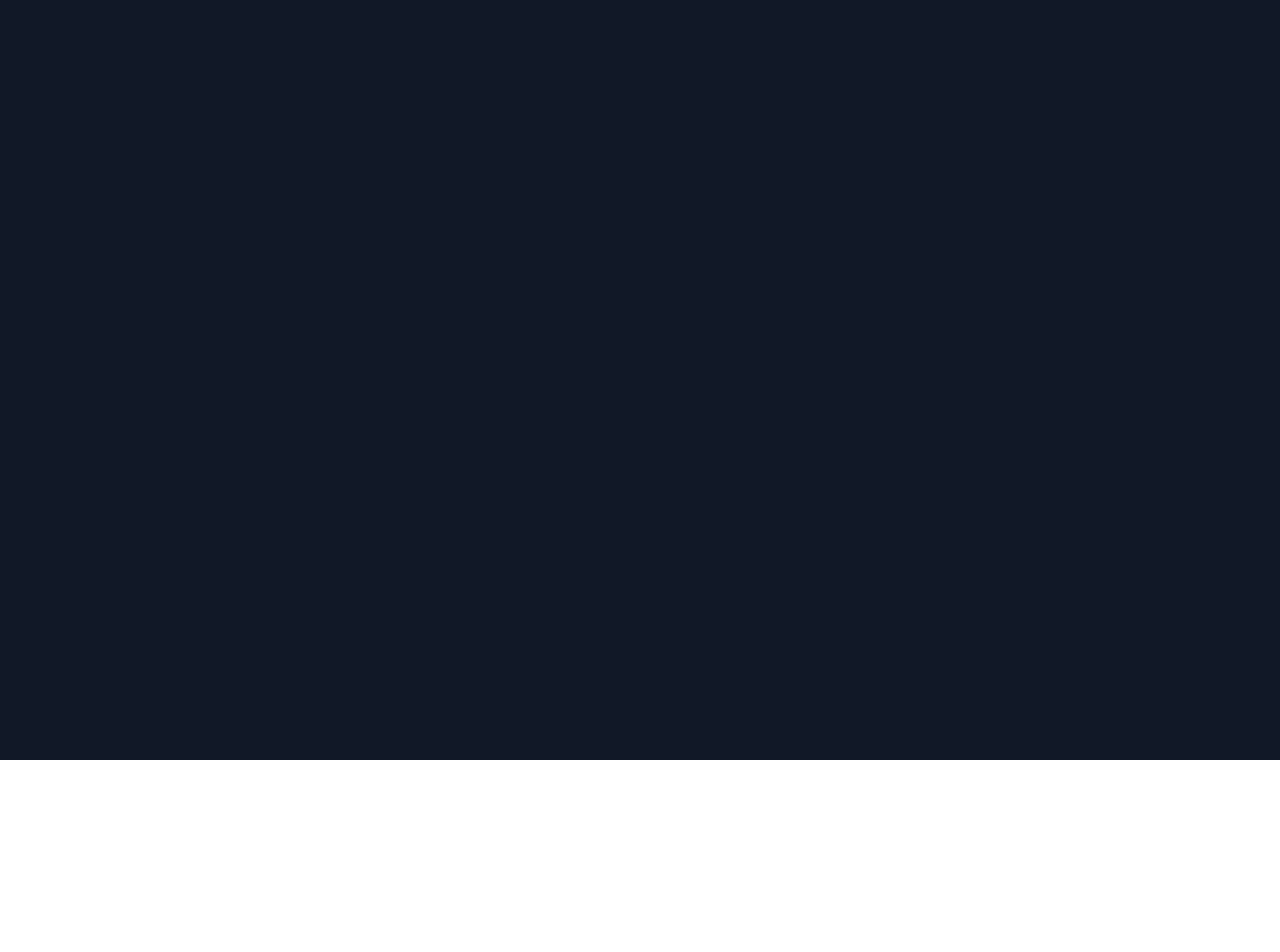
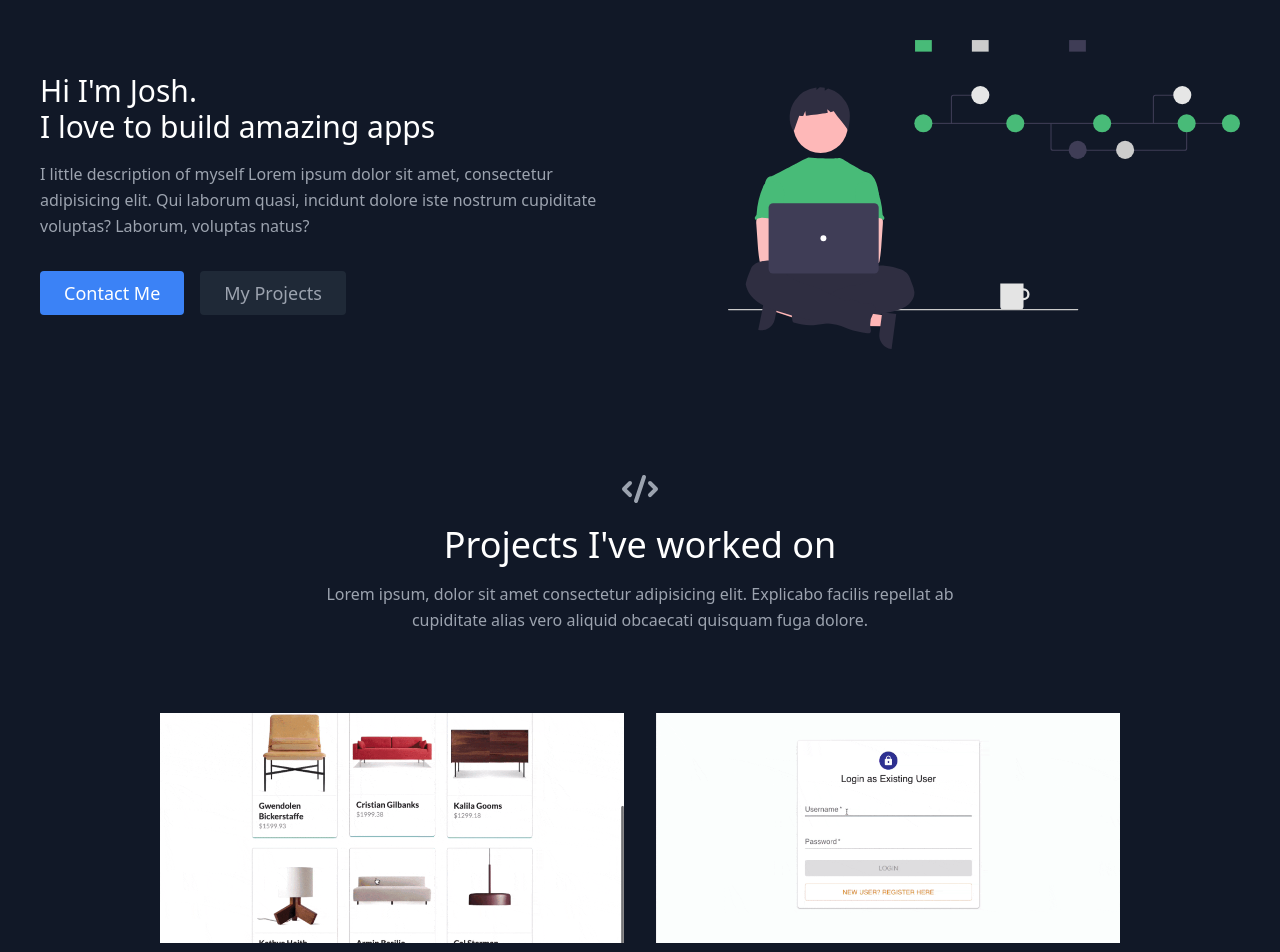
Before and after one commit to Malcjo/PortfolioWebsite, a React (Create React App) app in the folder my-portfolio/: page / in a window 1280 px wide. Shown: the part 200-1152 px from the top of the page. Before the commit the page ends 960 px from the top, so only its background shows below. Built offline with nearby package versions, Linux system fonts and the light colour scheme.

Commit message:
About and project section skeleton

```diff
--- a/my-portfolio/src/components/About.js
+++ b/my-portfolio/src/components/About.js
@@ -4,7 +4,37 @@ export default function About(){
     return (
         <section id = "about">
             <div className="container mx-auto flex px-10 py-20 md:flex-row flex-col items-center">
-                <div className="lg:flex-grow md:w-1/2 lg:pr-24 md:pr-16 flex flex-col md:items-start md:text-left mb-26 md:mb-0 items-center text-center"></div>
+                <div className="lg:flex-grow md:w-1/2 lg:pr-24 md:pr-16 flex flex-col md:items-start md:text-left mb-26 md:mb-0 items-center text-center">
+                    <h1 className="title-font sm:text=4xl text-3xl mb-4 font-medium text-white">
+                    Hi I'm Josh.
+                    <br className="hidden lg:inline-block"/>
+                    I love to build amazing apps
+                    </h1>
+                    <p className="mb-8 leading-relaxed">
+                    I little description of myself Lorem ipsum dolor sit amet, consectetur adipisicing elit. Qui
+                    laborum quasi, incidunt dolore iste nostrum cupiditate voluptas?
+                    Laborum, voluptas natus?
+                    </p>
+                    <div className="flex justify-center">
+                        <a
+                        href="#contact"
+                        className="inline-flex text-white bg-blue-500 border-0 py-2 px-6 focus:outline-none hover:bg-blue-400 rounded text-lg">
+                            Contact Me
+                        </a>
+                        <a
+                        href="#projects"
+                        className="ml-4 inline-flex text-gray-400 bg-gray-800 border-0 py-2 px-6 focus:outline-none hover:bg-gray-700 hover:text-white rounded text-lg">
+                            My Projects
+                        </a>
+                    </div>
+                </div>
+                <div className="lg:max-w-lg lg:w-full md:w1/2 w-5/6">
+                    <img
+                    className="object-cover object-center rounded"
+                    alt="hero"
+                    src="./coding.svg"
+                    />
+                </div>
             </div>
         </section>
     );
--- a/my-portfolio/src/components/Projects.js
+++ b/my-portfolio/src/components/Projects.js
@@ -1,9 +1,51 @@
+import {CodeIcon} from "@heroicons/react/solid";
 import React from "react";
+import {projects} from "../data";
+
 export default function Projects(){
     return (
-        <section id = "about">
-            <div className="container mx-auto flex px-10 py-20 md:flex-row flex-col items-center">
-
+        <section id = "projects" className="text-gray-400 bg-gray-900 body-font">
+            <div className="container px-5 py-10 mx-auto text-center lg:px-40">
+                {/* Title section for projects */}
+                <div className="flex flex-col w-full mb-20">
+                    <CodeIcon className="mx-auto inline-block w-10 mb-4"></CodeIcon>
+                    <h1 className="sm:text-4xl text text-3xl font-medium title-font mb-4 text-white">
+                        Projects I've worked on
+                    </h1>
+                    <p className="lg:w-2/3 mx-auto leading-relaxed text-base">
+                        Lorem ipsum, dolor sit amet consectetur adipisicing elit. Explicabo
+                        facilis repellat ab cupiditate alias vero aliquid obcaecati quisquam
+                        fuga dolore.
+                    </p>
+                </div>
+                {/* Section where displaying projects*/}
+                <div className="flex flex-wrap -m-4">
+                    {projects.map((project) =>(
+                        <a
+                        href = {project.link}
+                        key={project.image}
+                        className="sm:w-1/2 w-100 p-4">
+                            <div className="flex relative">
+                                <img
+                                    alt="gallery"
+                                    className="absolute inset-0 w-full h-full object-cover object-center"
+                                    src={project.image}
+                                />
+                                <div className="px-8 py-10 relative z-10 w-full border-4 border-gray-800 bg-gray-900 opacity-0 hover:opacity-100">
+                                    <h2 className="tracking-widest text-sm title-font font medium text-blue-400 mb-1">
+                                        {project.subtitle}
+                                    </h2>
+                                    <h1 className="title-font text-lg font-medium text-white mb-3">
+                                        {project.title}
+                                    </h1>
+                                    <p className="leading-relaxed">
+                                        {project.description}
+                                    </p>
+                                </div>
+                            </div>
+                        </a>
+                    ))}
+                </div>
             </div>
         </section>
     );
```
